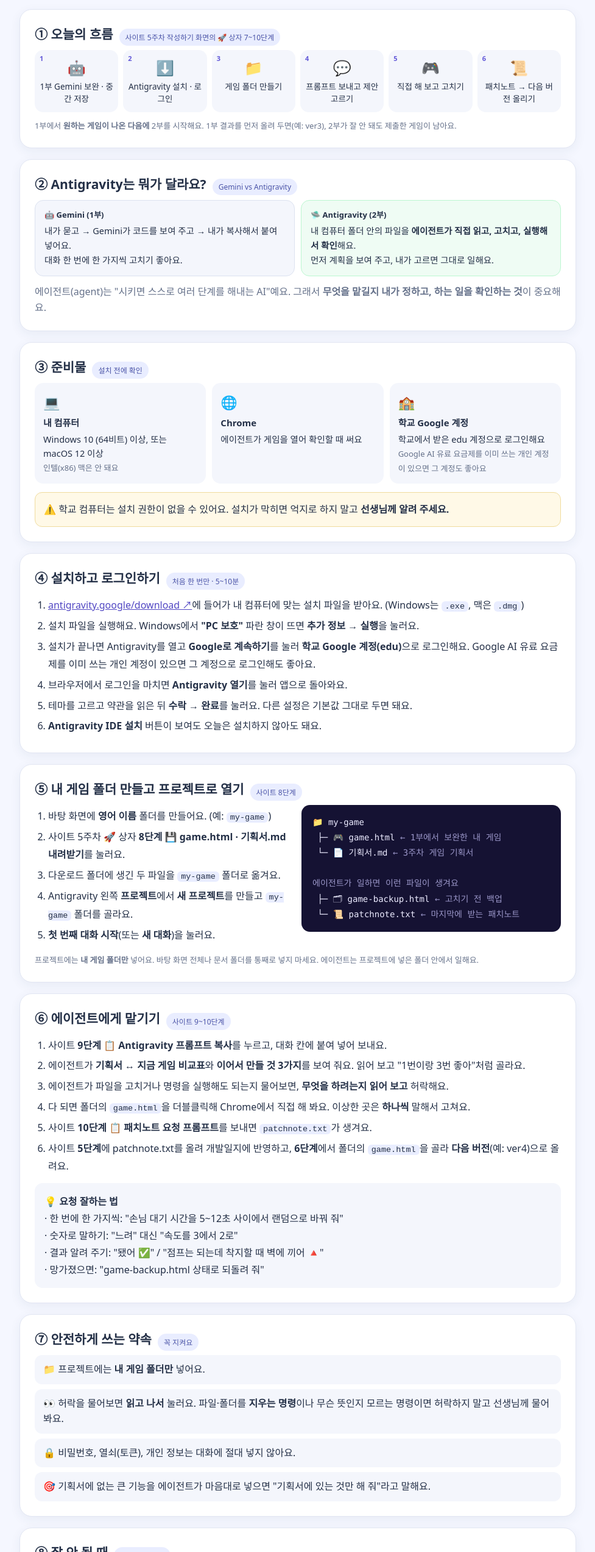
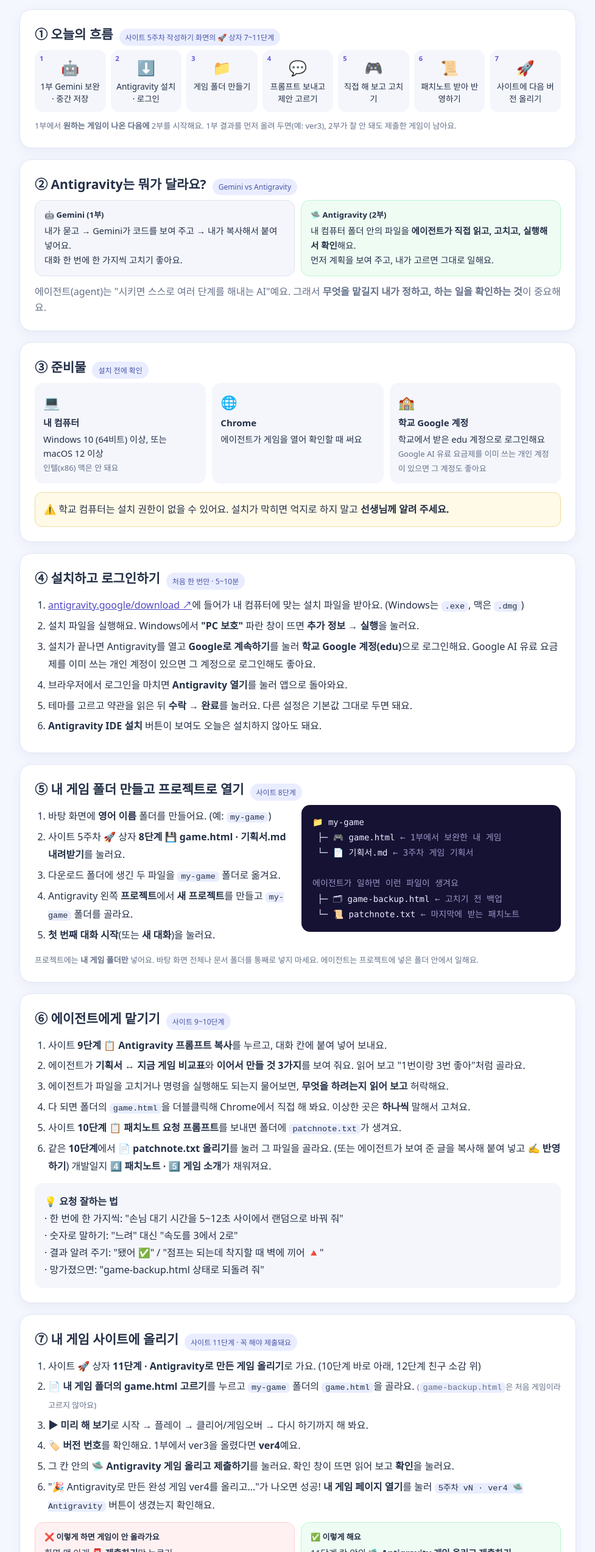
Before and after one commit to Ongo-gamedev2026/materials, a plain HTML site: page week5/antigravity_week5.html in a window 1280 px wide. Shown: the part 255-2800 px from the top of the page at 61% size, without its empty margins (151-1128 px from the left). Drawn offline with Linux system fonts and the light colour scheme; a web font is replaced by a local one.

Commit message:
5주차 Antigravity 가이드: 사이트 10·11단계로 패치노트 반영·게임 올리기 안내
- 흐름에 '사이트에 다음 버전 올리기' 단계 추가 (7~11단계)
- ⑦ 내 게임 사이트에 올리기 섹션 추가 (📮 제출하기만 누르면 안 올라가는 점 강조)
- 잘 안 될 때: 새 버전이 안 보일 때 · 다른 파일 경고 · 패치노트 비어 있음

Co-Authored-By: Claude Opus 5.5 <noreply@anthropic.com>
Claude-Session: https://claude.ai/code/session_015uJG47J5nYShJDfcdttNMB

```diff
--- a/week5/antigravity_week5.html
+++ b/week5/antigravity_week5.html
@@ -12,8 +12,8 @@
 <body><main class="wrap">
 <header class="hero"><span class="pill">AI 게임 만들기 동아리 · 5주차 2부</span><h1>🛸 Antigravity로 내 게임 더 만들기</h1><p>1부에서 Gemini로 멘토 피드백을 반영해 게임을 보완했어요.<br>이제 <b>내 컴퓨터의 게임 폴더</b>를 AI 에이전트에게 맡겨서, <b>기획서</b>를 보고 게임을 더 완성해요.</p></header>
 
-<section class="panel"><div class="heading"><h2>① 오늘의 흐름</h2><span class="tag">사이트 5주차 작성하기 화면의 🚀 상자 7~10단계</span></div>
-<div class="flow" style="grid-template-columns:repeat(6,1fr)"><div><b>🤖</b>1부 Gemini 보완 · 중간 저장</div><div><b>⬇️</b>Antigravity 설치 · 로그인</div><div><b>📁</b>게임 폴더 만들기</div><div><b>💬</b>프롬프트 보내고 제안 고르기</div><div><b>🎮</b>직접 해 보고 고치기</div><div><b>📜</b>패치노트 → 다음 버전 올리기</div></div>
+<section class="panel"><div class="heading"><h2>① 오늘의 흐름</h2><span class="tag">사이트 5주차 작성하기 화면의 🚀 상자 7~11단계</span></div>
+<div class="flow"><div><b>🤖</b>1부 Gemini 보완 · 중간 저장</div><div><b>⬇️</b>Antigravity 설치 · 로그인</div><div><b>📁</b>게임 폴더 만들기</div><div><b>💬</b>프롬프트 보내고 제안 고르기</div><div><b>🎮</b>직접 해 보고 고치기</div><div><b>📜</b>패치노트 받아 반영하기</div><div><b>🚀</b>사이트에 다음 버전 올리기</div></div>
 <p class="muted small" style="margin:12px 0 0">1부에서 <b>원하는 게임이 나온 다음에</b> 2부를 시작해요. 1부 결과를 먼저 올려 두면(예: ver3), 2부가 잘 안 돼도 제출한 게임이 남아요.</p></section>
 
 <section class="panel"><div class="heading"><h2>② Antigravity는 뭐가 달라요?</h2><span class="tag">Gemini vs Antigravity</span></div>
@@ -52,8 +52,8 @@
 <li>에이전트가 <b>기획서 ↔ 지금 게임 비교표</b>와 <b>이어서 만들 것 3가지</b>를 보여 줘요. 읽어 보고 "1번이랑 3번 좋아"처럼 골라요.</li>
 <li>에이전트가 파일을 고치거나 명령을 실행해도 되는지 물어보면, <b>무엇을 하려는지 읽어 보고</b> 허락해요.</li>
 <li>다 되면 폴더의 <code>game.html</code>을 더블클릭해 Chrome에서 직접 해 봐요. 이상한 곳은 <b>하나씩</b> 말해서 고쳐요.</li>
-<li>사이트 <b>10단계 📋 패치노트 요청 프롬프트</b>를 보내면 <code>patchnote.txt</code>가 생겨요.</li>
-<li>사이트 <b>5단계</b>에 patchnote.txt를 올려 개발일지에 반영하고, <b>6단계</b>에서 폴더의 <code>game.html</code>을 골라 <b>다음 버전</b>(예: ver4)으로 올려요.</li>
+<li>사이트 <b>10단계 📋 패치노트 요청 프롬프트</b>를 보내면 폴더에 <code>patchnote.txt</code>가 생겨요.</li>
+<li>같은 <b>10단계</b>에서 <b>📄 patchnote.txt 올리기</b>를 눌러 그 파일을 골라요. (또는 에이전트가 보여 준 글을 복사해 붙여 넣고 <b>✍️ 반영하기</b>) 개발일지 <b>4️⃣ 패치노트 · 5️⃣ 게임 소개</b>가 채워져요.</li>
 </ol>
 <div class="box" style="margin-top:12px">💡 <b>요청 잘하는 법</b>
 · 한 번에 한 가지씩: "손님 대기 시간을 5~12초 사이에서 랜덤으로 바꿔 줘"
@@ -61,7 +61,20 @@
 · 결과 알려 주기: "됐어 ✅" / "점프는 되는데 착지할 때 벽에 끼어 🔺"
 · 망가졌으면: "game-backup.html 상태로 되돌려 줘"</div></section>
 
-<section class="panel"><div class="heading"><h2>⑦ 안전하게 쓰는 약속</h2><span class="tag">꼭 지켜요</span></div>
+<section class="panel"><div class="heading"><h2>⑦ 내 게임 사이트에 올리기</h2><span class="tag">사이트 11단계 · 꼭 해야 제출돼요</span></div>
+<ol class="steps">
+<li>사이트 🚀 상자 <b>11단계 · Antigravity로 만든 게임 올리기</b>로 가요. (10단계 바로 아래, 12단계 친구 소감 위)</li>
+<li><b>📄 내 게임 폴더의 game.html 고르기</b>를 누르고 <code>my-game</code> 폴더의 <code>game.html</code>을 골라요. <span class="small muted">(<code>game-backup.html</code>은 처음 게임이라 고르지 않아요)</span></li>
+<li><b>▶ 미리 해 보기</b>로 시작 → 플레이 → 클리어/게임오버 → 다시 하기까지 해 봐요.</li>
+<li>🏷️ <b>버전 번호</b>를 확인해요. 1부에서 ver3을 올렸다면 <b>ver4</b>예요.</li>
+<li>그 칸 안의 <b>🛸 Antigravity 게임 올리고 제출하기</b>를 눌러요. 확인 창이 뜨면 읽어 보고 <b>확인</b>을 눌러요.</li>
+<li>"🎉 Antigravity로 만든 완성 게임 ver4를 올리고…"가 나오면 성공! <b>내 게임 페이지 열기</b>를 눌러 <code>5주차 vN · ver4 🛸 Antigravity</code> 버튼이 생겼는지 확인해요.</li>
+</ol>
+<div class="vs" style="margin-top:12px"><div class="bad"><b>❌ 이렇게 하면 게임이 안 올라가요</b>화면 맨 아래 <strong>📮 제출하기</strong>만 누르기<br>→ 개발일지만 제출되고 게임 파일은 그대로예요.</div>
+<div class="good"><b>✅ 이렇게 해요</b>11단계 칸 안의 <strong>🛸 Antigravity 게임 올리고 제출하기</strong><br>→ 게임 · 게임 소개 · 패치노트가 함께 올라가고 5주차로 제출돼요.</div></div>
+<p class="notice" style="margin:14px 0 0">💡 사이트에는 <b>html 파일 하나만</b> 올라가요. 에이전트가 <code>style.css</code> · <code>script.js</code> · 그림 파일을 따로 만들었다면 먼저 <b>"모든 코드를 game.html 하나에 합쳐 줘. 그림은 코드로 그려 줘"</b>라고 요청한 뒤 올려요. 또 고쳐서 올리면 ver5, ver6…으로 계속 올릴 수 있어요.</p></section>
+
+<section class="panel"><div class="heading"><h2>⑧ 안전하게 쓰는 약속</h2><span class="tag">꼭 지켜요</span></div>
 <div class="rule">
 <div>📁 프로젝트에는 <b>내 게임 폴더만</b> 넣어요.</div>
 <div>👀 허락을 물어보면 <b>읽고 나서</b> 눌러요. 파일·폴더를 <b>지우는 명령</b>이나 무슨 뜻인지 모르는 명령이면 허락하지 말고 선생님께 물어봐요.</div>
@@ -69,11 +82,14 @@
 <div>🎯 기획서에 없는 큰 기능을 에이전트가 마음대로 넣으면 "기획서에 있는 것만 해 줘"라고 말해요.</div>
 </div></section>
 
-<section class="panel faq"><div class="heading"><h2>⑧ 잘 안 될 때</h2><span class="tag">자주 묻는 질문</span></div>
+<section class="panel faq"><div class="heading"><h2>⑨ 잘 안 될 때</h2><span class="tag">자주 묻는 질문</span></div>
 <details><summary>로그인이 안 돼요</summary><p><b>학교 Google 계정(edu)</b>을 골랐는지 확인해요. 학교 계정이 막혀 있으면 선생님께 알려 주세요. Google AI 유료 요금제를 쓰는 개인 계정이 있다면 그 계정으로 로그인해도 돼요.</p></details>
 <details><summary>"사용량을 다 썼다"는 메시지가 나와요</summary><p>무료로 쓸 수 있는 양에는 한도가 있어요. 잠시 기다렸다가 다시 하거나, 남은 수정은 1부처럼 <b>Gemini</b>에서 이어서 해요.</p></details>
 <details><summary>에이전트가 게임을 처음부터 새로 만들어 버렸어요</summary><p>"game-backup.html로 되돌리고, 지금 게임에서 이어서 고쳐 줘. 새로 만들지 마"라고 말해요.</p></details>
 <details><summary>폴더에 game.html이 없어요</summary><p>사이트 6단계에서 1부 게임을 아직 안 올렸다면 8단계 버튼으로 받은 게임이 4주차 ver2일 수 있어요. 6단계 <b>💾 html 내려받기</b>로 받은 파일 이름을 <code>game.html</code>로 바꿔서 폴더에 넣어요.</p></details>
+<details><summary>올렸는데 내 게임 페이지에 새 버전이 안 보여요</summary><p>화면 맨 아래 <b>📮 제출하기</b>만 눌렀을 수 있어요. 11단계 칸 안의 <b>🛸 Antigravity 게임 올리고 제출하기</b>를 눌러야 게임이 올라가요. 버튼이 안 보이면 <b>Ctrl + F5</b>로 새로고침해요.</p></details>
+<details><summary>"다른 파일을 함께 써요"라는 창이 떠요</summary><p>게임이 같은 폴더의 다른 파일(css · js · 그림)을 불러 쓰고 있어서, 사이트에 올리면 깨질 수 있어요. 에이전트에게 <b>"모든 코드를 game.html 하나에 합쳐 줘"</b>라고 요청하고 다시 골라요.</p></details>
+<details><summary>"패치노트가 비어 있어요"라는 창이 떠요</summary><p>10단계에서 patchnote.txt를 아직 반영하지 않았어요. 먼저 반영하면 게임 페이지에 무엇이 바뀌었는지 함께 보여요.</p></details>
 <details><summary>설치 파일이 실행되지 않아요</summary><p>학교 컴퓨터는 설치가 막혀 있을 수 있어요. 억지로 하지 말고 선생님께 알려 주세요. 오늘은 1부(Gemini) 결과로 제출해도 돼요.</p></details>
 </section>
 
```
